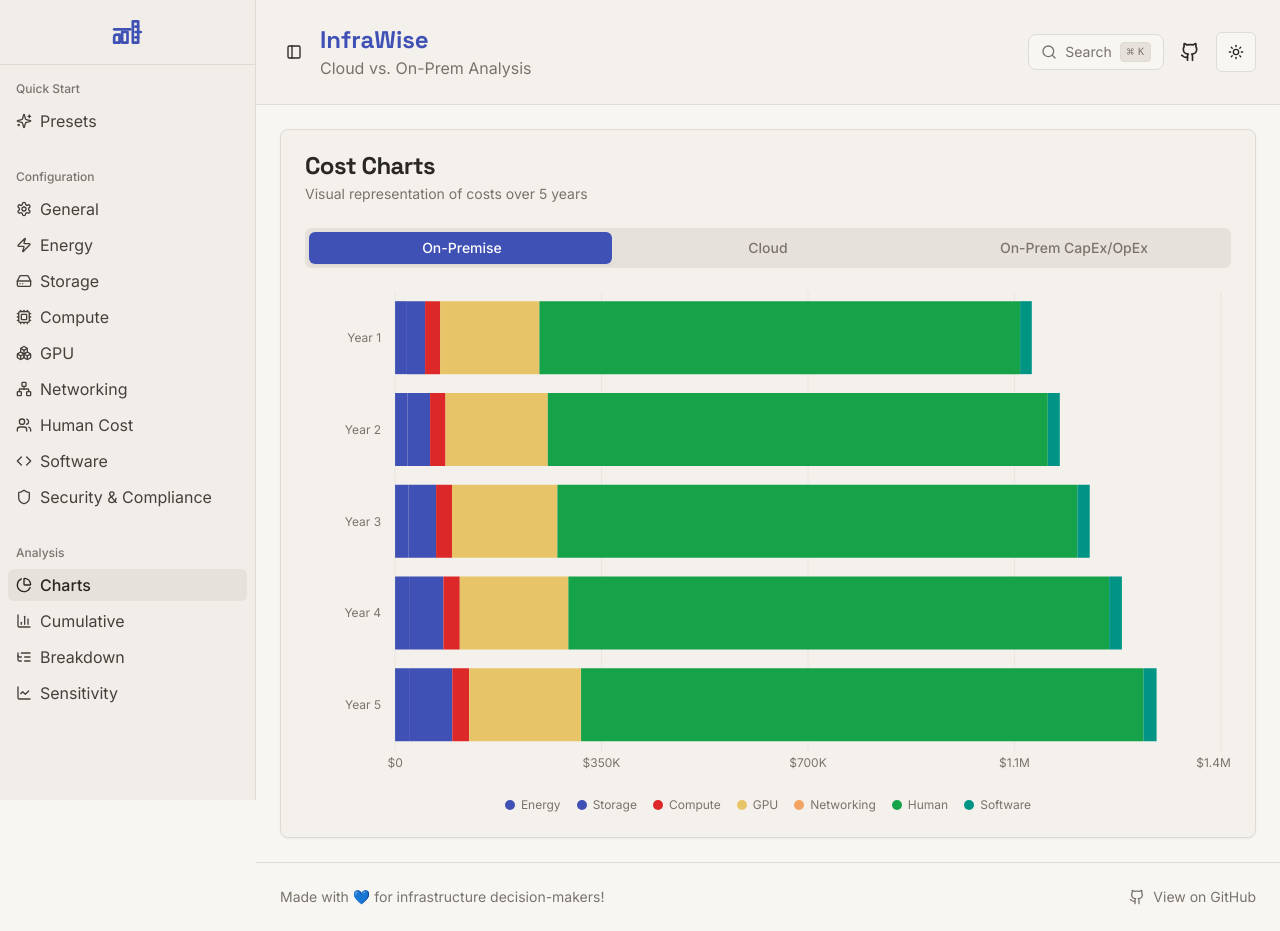
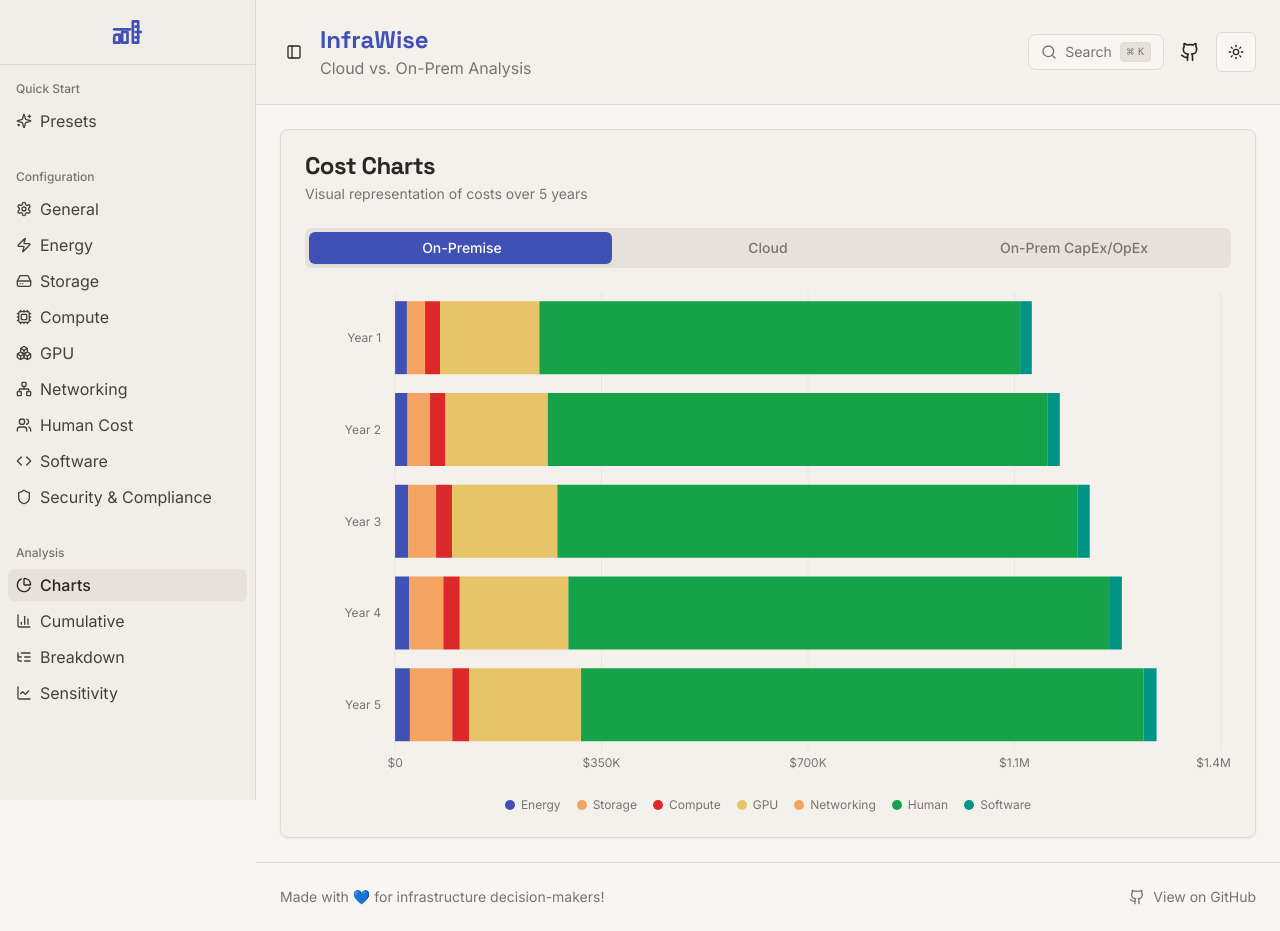
Before and after one commit to Sagyam/Infra-Wise, a Next.js app: page / in a window 1280 px wide. Both pictures are taken after a click on the button "Charts". Built offline with nearby package versions, Linux system fonts and the light colour scheme.

Commit message:
Update chart color variables in globals.css for improved clarity; differentiate On-Premise and Cloud themes

```diff
--- a/src/app/globals.css
+++ b/src/app/globals.css
@@ -27,8 +27,8 @@
     --border: 40 15% 85%; /* #dbd7cc - warm border */
     --input: 40 15% 85%;
     --ring: 231 48% 48%;
-    --chart-1: 231 48% 48%; /* Blue */
-    --chart-2: 231 48% 48%; /* Blue - matches primary */
+    --chart-1: 231 48% 48%; /* Blue - On-Premise */
+    --chart-2: 27 87% 67%; /* Orange - Cloud */
     --chart-3: 0 72% 51%; /* Crimson/Red */
     --chart-4: 43 74% 66%; /* Yellow */
     --chart-5: 27 87% 67%; /* Orange */
@@ -65,8 +65,8 @@
     --border: 217.2 32.6% 17.5%;
     --input: 217.2 32.6% 17.5%;
     --ring: 231 48% 48%;
-    --chart-1: 217 91% 60%; /* Light Blue */
-    --chart-2: 217 91% 60%; /* Light Blue - matches primary theme */
+    --chart-1: 217 91% 60%; /* Light Blue - On-Premise */
+    --chart-2: 25 95% 53%; /* Light Orange - Cloud */
     --chart-3: 0 84% 60%; /* Light Red/Coral */
     --chart-4: 48 96% 53%; /* Light Yellow */
     --chart-5: 25 95% 53%; /* Light Orange */
```
